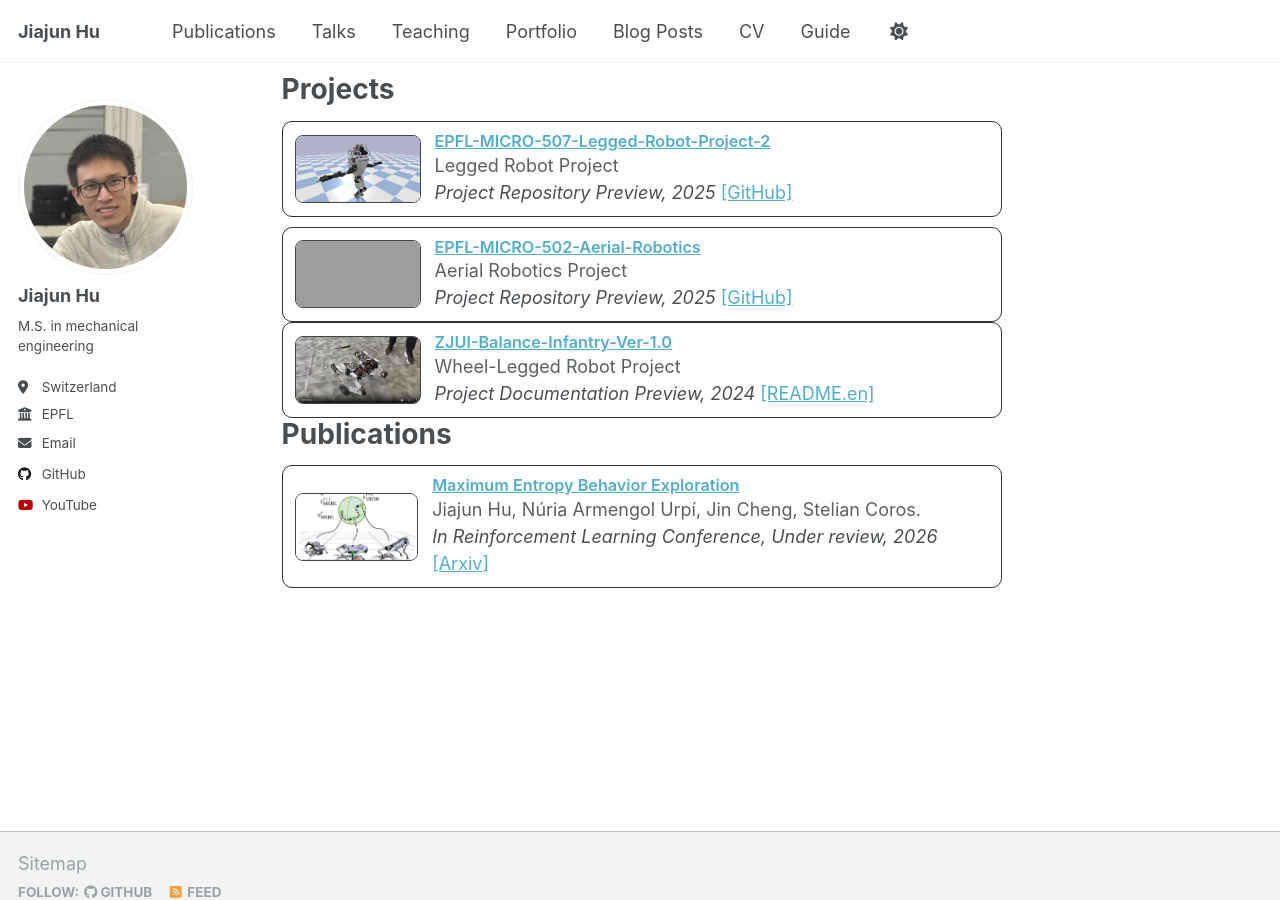
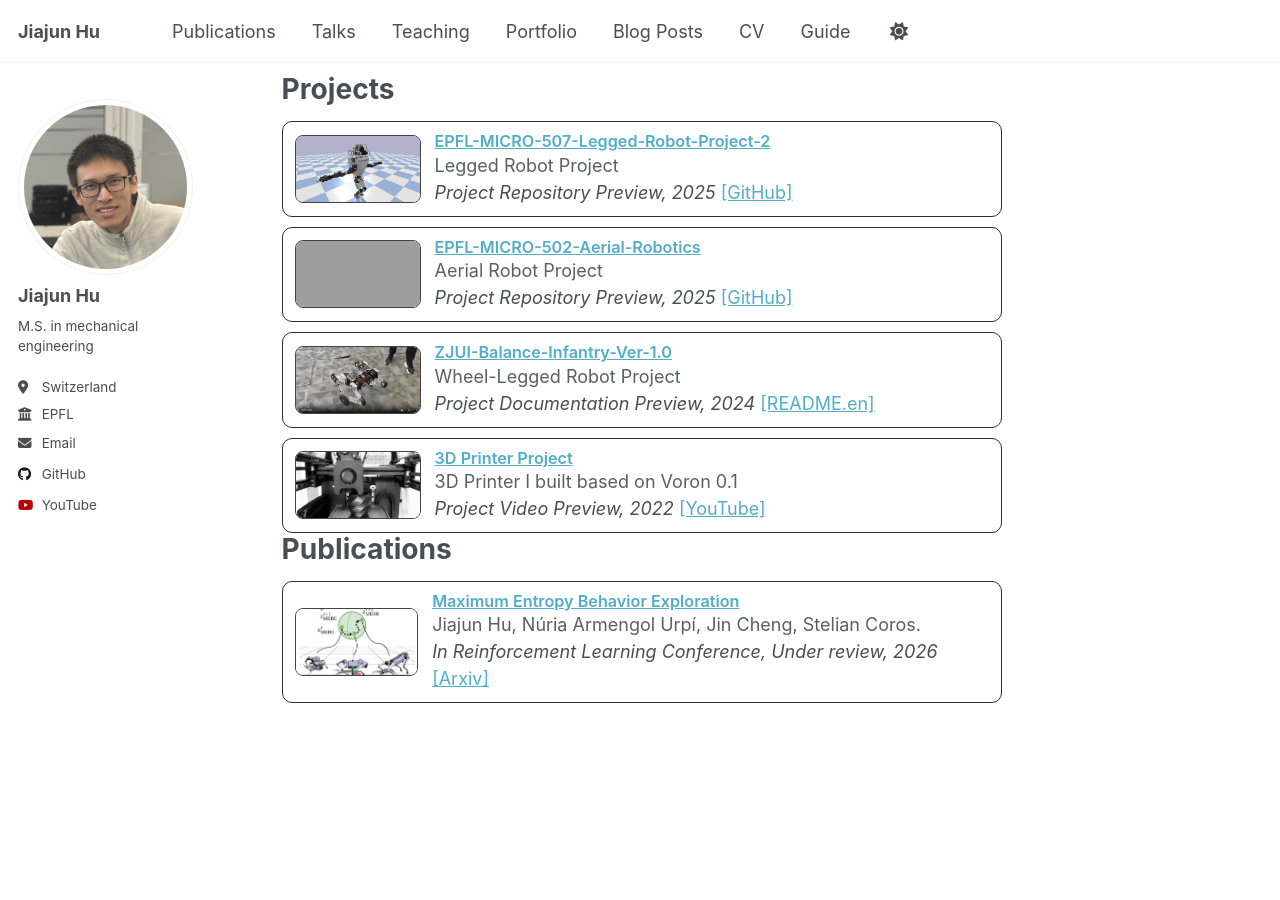
Before and after one commit to MATH-286-Pro/MATH-286-Pro.github.io, a Jekyll site: the page built from _pages/about.md, in a window 1280 px wide and 900 px high, scrolled down 354 px. Built offline with Jekyll 4.4.1, drawn with Linux system fonts in a browser that asks for light colours; grey boxes are pictures that could not be loaded.

Commit message:
add 3D printer project

```diff
--- a/_pages/about.md
+++ b/_pages/about.md
@@ -35,22 +35,35 @@ Projects
 </div>
 
 <div style="display: flex; align-items: center; gap: 14px; padding: 10px 12px; border: 1px solid #2f2f2f; border-radius: 10px; max-width: 720px; margin-top: 10px;">
-  <a href="https://github.com/MATH-286-Pro/EPFL-MICRO-502-Aerial-Robotics" target="_blank" rel="noopener noreferrer" style="display: inline-block; line-height: 0;">
-    <img src="{{ '/images/project/Project_Drone.JPG' | relative_url }}" alt="EPFL MICRO-502 aerial robotics project preview thumbnail" style="width: 126px; height: 68px; object-fit: cover; border-radius: 8px; border: 1px solid #444;">
+  <a href="https://github.com/MATH-286-Pro/EPFL-MICRO-502-Aerial-Robotics"
+    target="_blank"
+    rel="noopener noreferrer" style="display: inline-block; line-height: 0;">
+    <img src="{{ '/images/project/Project_Drone.JPG' | relative_url }}"
+    alt="EPFL MICRO-502 aerial robotics project preview thumbnail"
+    style="width: 126px; height: 68px; object-fit: cover; border-radius: 8px; border: 1px solid #444;">
   </a>
   <div>
     <div style="font-size: 0.9rem; font-weight: 600; line-height: 1.2;">
-      <a href="https://github.com/MATH-286-Pro/EPFL-MICRO-502-Aerial-Robotics" target="_blank" rel="noopener noreferrer">EPFL-MICRO-502-Aerial-Robotics</a>
+      <a href="https://github.com/MATH-286-Pro/EPFL-MICRO-502-Aerial-Robotics"
+         target="_blank"
+         rel="noopener noreferrer">EPFL-MICRO-502-Aerial-Robotics
+      </a>
     </div>
-    <div style="opacity: 0.9;">Aerial Robotics Project</div>
-    <div><em>Project Repository Preview, 2025</em> <a href="https://github.com/MATH-286-Pro/EPFL-MICRO-502-Aerial-Robotics" target="_blank" rel="noopener noreferrer">[GitHub]</a></div>
+    <div style="opacity: 0.9;">Aerial Robot Project</div>
+    <div><em>Project Repository Preview, 2025</em> <a href="https://github.com/MATH-286-Pro/EPFL-MICRO-502-Aerial-Robotics"
+      target="_blank"
+      rel="noopener noreferrer">[GitHub]</a></div>
   </div>
 </div>
 
-
-<div style="display: flex; align-items: center; gap: 14px; padding: 10px 12px; border: 1px solid #2f2f2f; border-radius: 10px; max-width: 720px;">
-  <a href="https://github.com/MATH-286-Pro/ZJUI-Balance-Infantry-Ver-1.0/blob/main/README.en.md" target="_blank" rel="noopener noreferrer" style="display: inline-block; line-height: 0;">
-    <img src="{{ '/images/project/Project_Wheel_Bot.png' | relative_url }}" alt="ZJUI Balance Infantry project preview thumbnail" style="width: 126px; height: 68px; object-fit: cover; border-radius: 8px; border: 1px solid #444;">
+<div style="display: flex; align-items: center; gap: 14px; padding: 10px 12px; border: 1px solid #2f2f2f; border-radius: 10px; max-width: 720px; margin-top: 10px;">
+  <a href="https://github.com/MATH-286-Pro/ZJUI-Balance-Infantry-Ver-1.0/blob/main/README.en.md"
+    target="_blank"
+    rel="noopener noreferrer"
+    style="display: inline-block; line-height: 0;">
+    <img src="{{ '/images/project/Project_Wheel_Bot.png' | relative_url }}"
+    alt="ZJUI Balance Infantry project preview thumbnail"
+    style="width: 126px; height: 68px; object-fit: cover; border-radius: 8px; border: 1px solid #444;">
   </a>
   <div>
     <div style="font-size: 0.9rem; font-weight: 600; line-height: 1.2;">
@@ -58,6 +71,26 @@ Projects
     </div>
     <div style="opacity: 0.9;">Wheel-Legged Robot Project</div>
     <div><em>Project Documentation Preview, 2024</em> <a href="https://github.com/MATH-286-Pro/ZJUI-Balance-Infantry-Ver-1.0/blob/main/README.en.md" target="_blank" rel="noopener noreferrer">[README.en]</a></div>
+  </div>
+</div>
+
+<div style="display: flex; align-items: center; gap: 14px; padding: 10px 12px; border: 1px solid #2f2f2f; border-radius: 10px; max-width: 720px; margin-top: 10px;">
+  <a href="https://youtu.be/KPv37gelae0"
+    target="_blank"
+    rel="noopener noreferrer"
+    style="display: inline-block; line-height: 0;">
+    <img src="{{ '/images/project/Project_Printer.png' | relative_url }}"
+    alt="3D printer project preview thumbnail"
+    style="width: 126px; height: 68px; object-fit: cover; border-radius: 8px; border: 1px solid #444;">
+  </a>
+  <div>
+    <div style="font-size: 0.9rem; font-weight: 600; line-height: 1.2;">
+      <a href="https://youtu.be/KPv37gelae0"
+        target="_blank"
+        rel="noopener noreferrer">3D Printer Project</a>
+    </div>
+    <div style="opacity: 0.9;">3D Printer I built based on Voron 0.1</div>
+    <div><em>Project Video Preview, 2022</em> <a href="https://youtu.be/KPv37gelae0" target="_blank" rel="noopener noreferrer">[YouTube]</a></div>
   </div>
 </div>
 
```
Also changed, not shown: images/project/Project_Printer.png (added).
